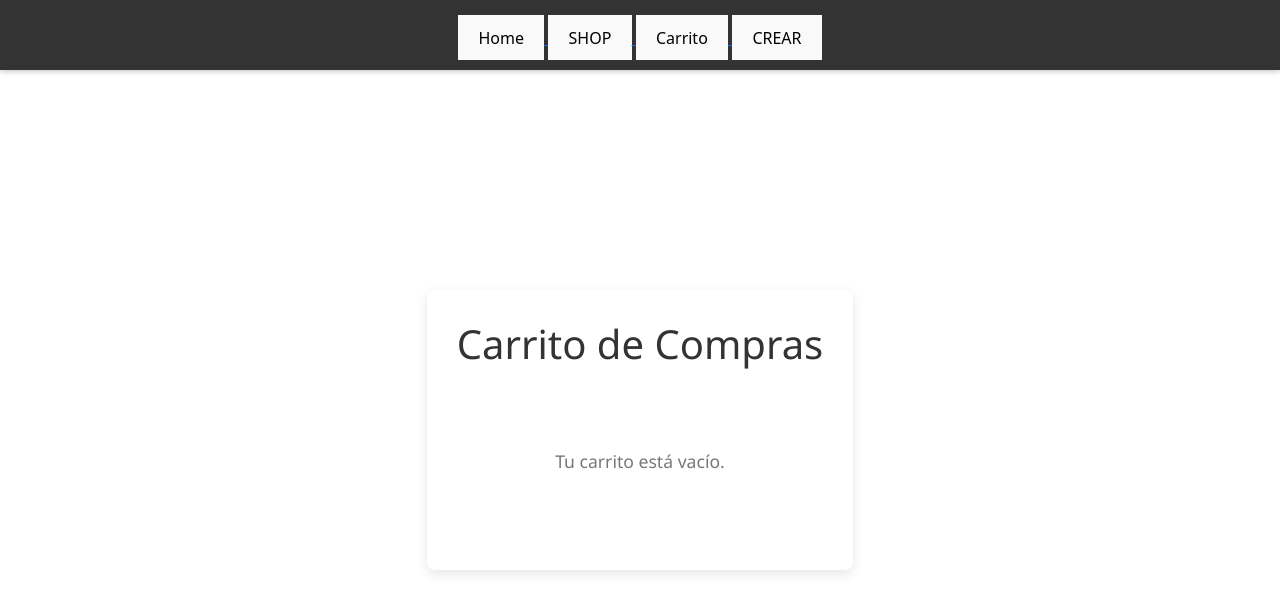
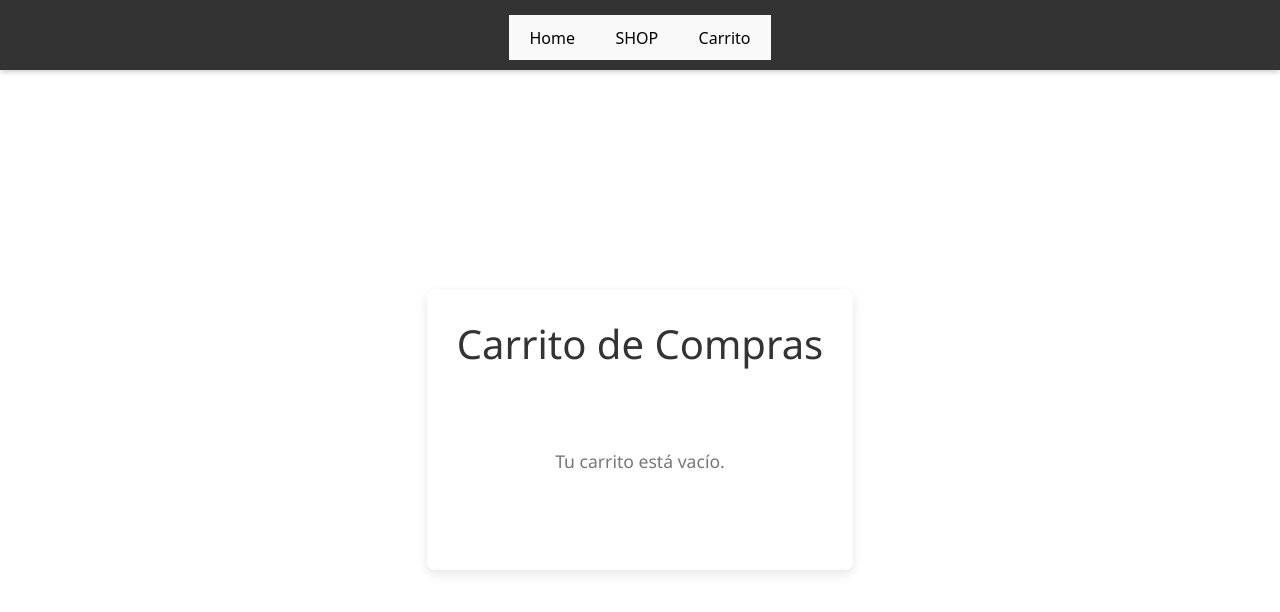
Before and after one commit to DarioFGonzalez/Toy-Store, a React (Vite) app in the folder client/: page /carrito in a window 1280 px wide. Shown: the top 612 px of the page. Built offline with nearby package versions, Linux system fonts and the light colour scheme.

Commit message:
wop: deploying front (links)

```diff
--- a/client/src/components/top bar/TopBar.tsx
+++ b/client/src/components/top bar/TopBar.tsx
@@ -1,3 +1,4 @@
+import { Link } from 'react-router-dom';
 import Styles from './TopBar.module.css';
 
 const TopBar: React.FC = () =>
@@ -5,10 +6,17 @@ const TopBar: React.FC = () =>
 
     return(
         <div className={Styles.topBarFixed}>
-            <a href='/home'> <button> Home </button> </a>
-            <a href='/shop'> <button> SHOP </button> </a>
-            <a href='/carrito'> <button> Carrito </button> </a>
-            <a href='/create'> <button> CREAR </button> </a>
+            <Link className={Styles.link} to={'/home'}>
+                <button> Home </button>
+            </Link>
+
+            <Link className={Styles.link} to={'/shop'}>
+                <button> SHOP </button>
+            </Link>
+
+            <Link className={Styles.link} to={'/carrito'}>
+                <button> Carrito </button>
+            </Link>
         </div>
     )
 }
```
